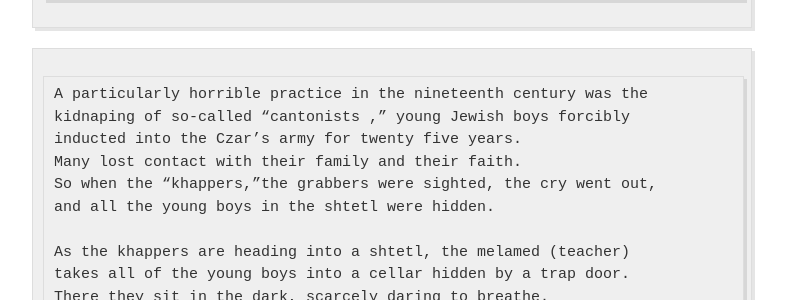
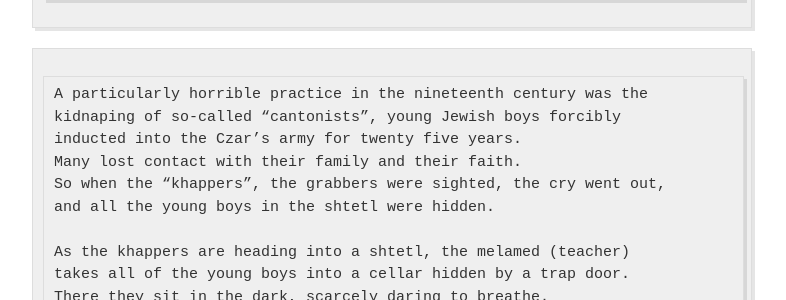
Before and after one commit to jvmallow/jvmallow.github.io, a Jekyll site: the page built from _posts/2025-05-31-Jewish_Humor.md, in a window 1280 px wide and 900 px high, scrolled down 6471 px. Shown: the part 174-474 px from the top of the window, without its empty margins (248-1034 px from the left). Built offline with Jekyll 4.4.1, drawn with Linux system fonts in a browser that asks for light colours; a script that is not in the unit is left out; some of the changed text lies outside the part shown.

```diff
--- a/_posts/2025-05-31-Jewish_Humor.md
+++ b/_posts/2025-05-31-Jewish_Humor.md
@@ -255,10 +255,10 @@ let out a large yawn. The matron turned to him and said,
 
 ~~~~~
 A particularly horrible practice in the nineteenth century was the
-kidnaping of so-called “cantonists ,” young Jewish boys forcibly
+kidnaping of so-called “cantonists”, young Jewish boys forcibly
 inducted into the Czar’s army for twenty five years.
 Many lost contact with their family and their faith.
-So when the “khappers,”the grabbers were sighted, the cry went out,
+So when the “khappers”, the grabbers were sighted, the cry went out,
 and all the young boys in the shtetl were hidden.
 
 As the khappers are heading into a shtetl, the melamed (teacher)
```
